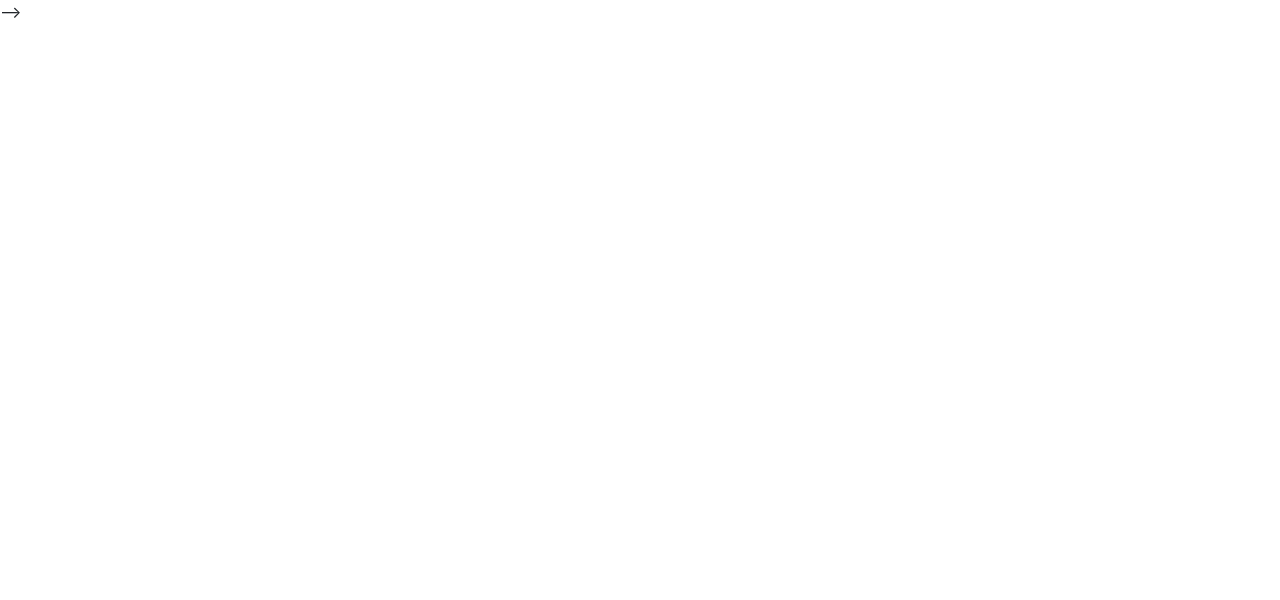
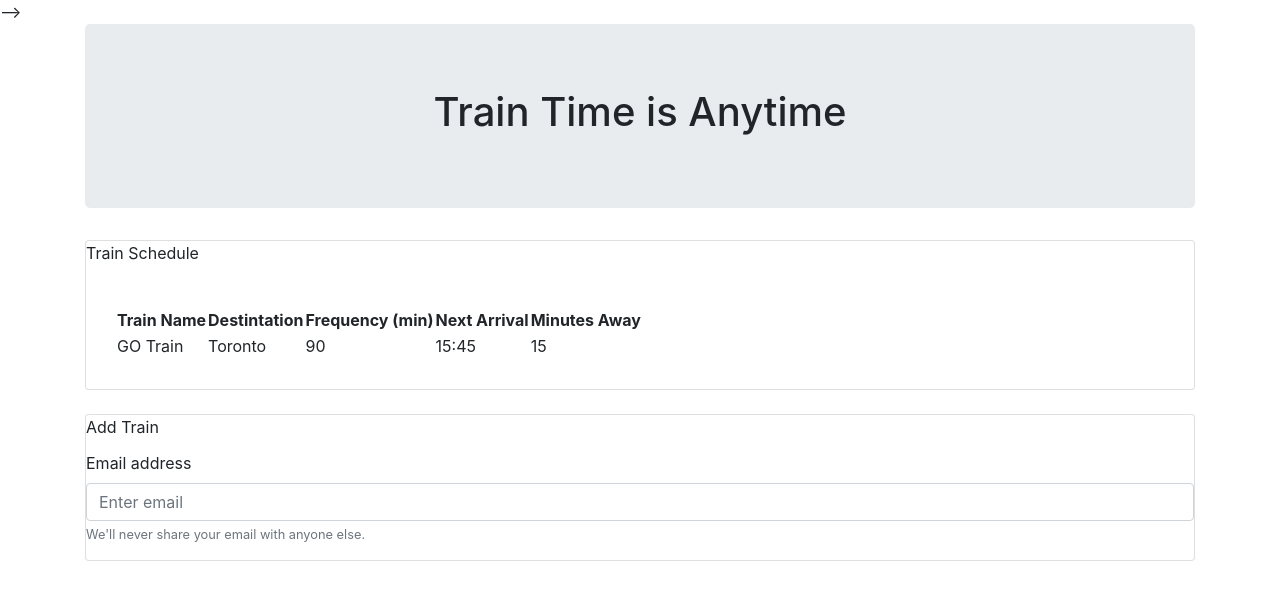
Before and after one commit to christopherdonner/trainTime, a plain HTML site: page index.html in a window 1280 px wide. Drawn offline with nearby package versions, Linux system fonts and the light colour scheme.

Commit message:
changing projects

```diff
--- a/assets/javascript/code.js
+++ b/assets/javascript/code.js
@@ -1,12 +1,10 @@
-alert("working!")
+var train = {
+    var: Name,
+    var: Destination,
+    var: Frequency
+}
 
-var computerChoices = ["r", "p", "s"];
 
-// Creating variables to hold the number of wins, losses, and ties. They start at 0.
-var wins = 0;
-var losses = 0;
-var ties = 0;
-var userGuess
 
   // Initialize Firebase
   var config = {
@@ -21,42 +19,17 @@ var userGuess
 
 var database = firebase.database();
 
-//initial DB values:
-var player1Name="player1"
-var player2Name="player2"
-var player1Guess=""
-var player2Guess=""
 // This function is run whenever the user presses a key.
 document.onkeyup = function(event) {
 
-    // Determines which key was pressed.
-    var userGuess = event.key;
 
-    // Randomly chooses a choice from the options array. This is the Computer's guess.
-    var computerGuess = computerChoices[Math.floor(Math.random() * computerChoices.length)];
 
     // Reworked our code from last step to use "else if" instead of lots of if statements.
     database.ref().set({
-        userGuess: player1Guess
+        trainName: train.Name,
+
         //player2Guess: p2Guess
       });
-    // This logic determines the outcome of the game (win/loss/tie), and increments the appropriate number
-    if ((userGuess === "r") || (userGuess === "p") || (userGuess === "s"))
-    {
 
-      if ((userGuess === "r" && computerGuess === "s") ||
-        (userGuess === "s" && computerGuess === "p") ||
-        (userGuess === "p" && computerGuess === "r"))
-        {
-        wins++;
-        }
-        else if (userGuess === computerGuess)
-        {
-        ties++;
-        }
-      else
-        {
-        losses++;
-        }
     }
 }
--- a/index.html
+++ b/index.html
@@ -1,17 +1,88 @@
 <!DOCTYPE html>
 <html lang="en">
+
 <head>
     <meta charset="UTF-8">
     <meta name="viewport" content="width=device-width, initial-scale=1.0">
     <meta http-equiv="X-UA-Compatible" content="ie=edge">
-    <link rel="stylesheet" href="https://stackpath.bootstrapcdn.com/bootstrap/4.1.3/css/bootstrap.min.css" integrity="sha384-MCw98/SFnGE8fJT3GXwEOngsV7Zt27NXFoaoApmYm81iuXoPkFOJwJ8ERdknLPMO" crossorigin="anonymous">
+    <link rel="stylesheet" href="https://stackpath.bootstrapcdn.com/bootstrap/4.1.3/css/bootstrap.min.css" integrity="sha384-MCw98/SFnGE8fJT3GXwEOngsV7Zt27NXFoaoApmYm81iuXoPkFOJwJ8ERdknLPMO"
+        crossorigin="anonymous">
     <link rel="stylesheet" href="./assets/css/style.css">-->
     <script src="https://cdnjs.cloudflare.com/ajax/libs/jquery/3.2.1/jquery.min.js"></script>
     <script src="https://www.gstatic.com/firebasejs/5.7.2/firebase.js"></script>
     <title>Rock Paper Scissors Multiplayer!</title>
 </head>
+
 <body>
-
+    <div class="container">
+        <header>
+            <div class="jumbotron" style="text-align:center">
+                <h1>Train Time is Anytime</h1>
+            </div>
+        </header>
+        <div class="card">
+            <div class="card-title">
+                Train Schedule
+            </div>
+            <div class="card-body">
+                <div class="container">
+                    <div class="row">
+                        <table style="margin:10px">
+                            <tr>
+                                <th>
+                                    Train Name
+                                </th>
+                                <th>
+                                    Destintation
+                                </th>
+                                <th>
+                                    Frequency (min)
+                                </th>
+                                <th>
+                                    Next Arrival
+                                </th>
+                                <th>
+                                    Minutes Away
+                                </th>
+                            </tr>
+                            <tr>
+                                <td>
+                                    GO Train
+                                </td>
+                                <td>
+                                    Toronto
+                                </td>
+                                <td>
+                                    90
+                                </td>
+                                <td>
+                                    15:45
+                                </td>
+                                <td>
+                                    15
+                                </td>
+                            </tr>
+                        </table>
+                    </div>
+                </div>
+            </div>
+        </div>
+        <br>
+        <div class="card">
+            <div class="card-title">
+                Add Train
+            </div>
+            <form>
+                <div class="form-group">
+                    <label for="exampleInputEmail1">Email address</label>
+                    <input type="email" class="form-control" id="exampleInputEmail1" aria-describedby="emailHelp"
+                        placeholder="Enter email">
+                    <small id="emailHelp" class="form-text text-muted">We'll never share your email with anyone else.</small>
+                </div>
+            </form>
+        </div>
+    </div>
 </body>
 <script src="./assets/javascript/code.js"></script>
+
 </html>
```
